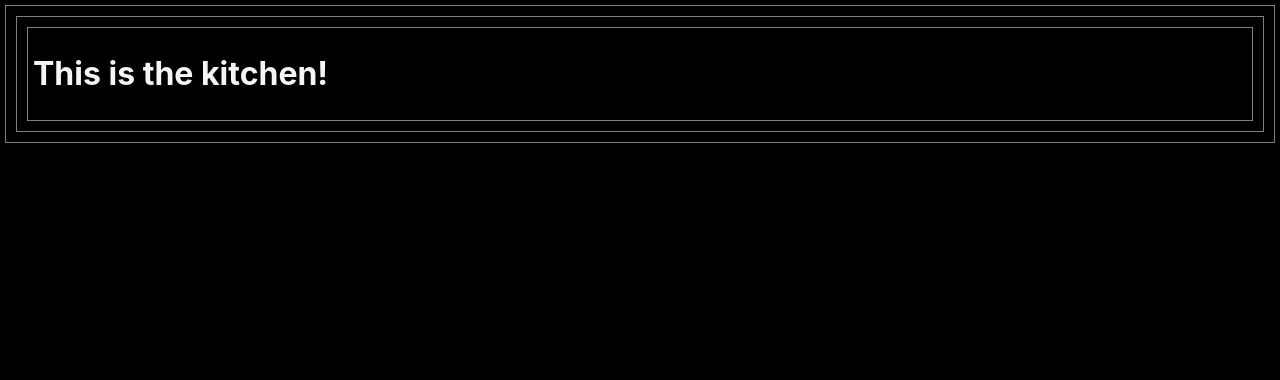
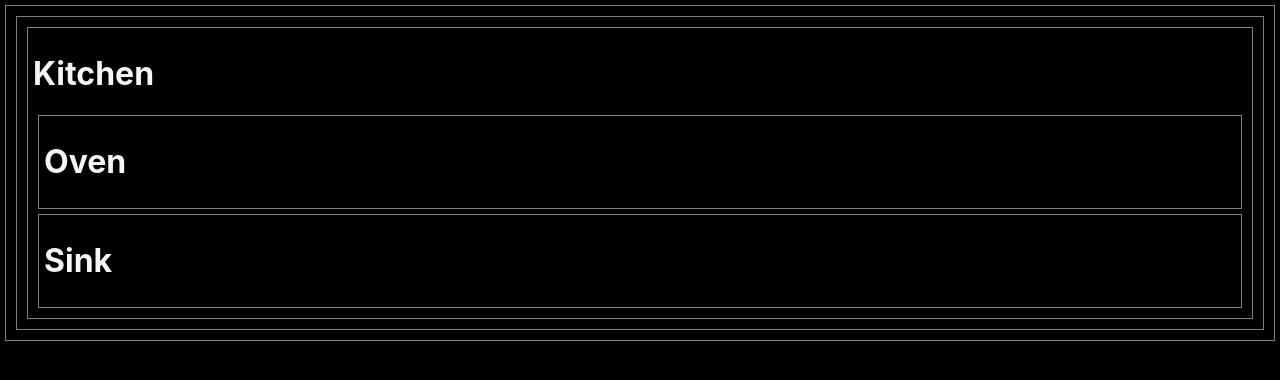
Before and after one commit to Recipra/floorplan-lab, a React (Create React App) app: page / in a window 1280 px wide. Shown: the top 380 px of the page. Built offline with nearby package versions, Linux system fonts and the light colour scheme.

Commit message:
add oven and sink to kitchen

```diff
--- a/src/Kitchen.jsx
+++ b/src/Kitchen.jsx
@@ -1,7 +1,12 @@
+import Oven from "./Oven"
+import Sink from "./Sink"
+
 const Kitchen = (props) => {
   return (
     <div>
-      <h1>This is the kitchen!</h1>
+      <h1>Kitchen</h1>
+      <Oven />
+      <Sink />
     </div>
   )
 }
--- /dev/null
+++ b/src/Oven.jsx
@@ -0,0 +1,9 @@
+const Oven = (props) => {
+  return (
+    <div>
+      <h1>Oven</h1>
+    </div>
+  )
+}
+
+export default Oven
--- /dev/null
+++ b/src/Sink.jsx
@@ -0,0 +1,9 @@
+const Sink = (props) => {
+  return (
+    <div>
+      <h1>Sink</h1>
+    </div>
+  )
+}
+
+export default Sink
```
